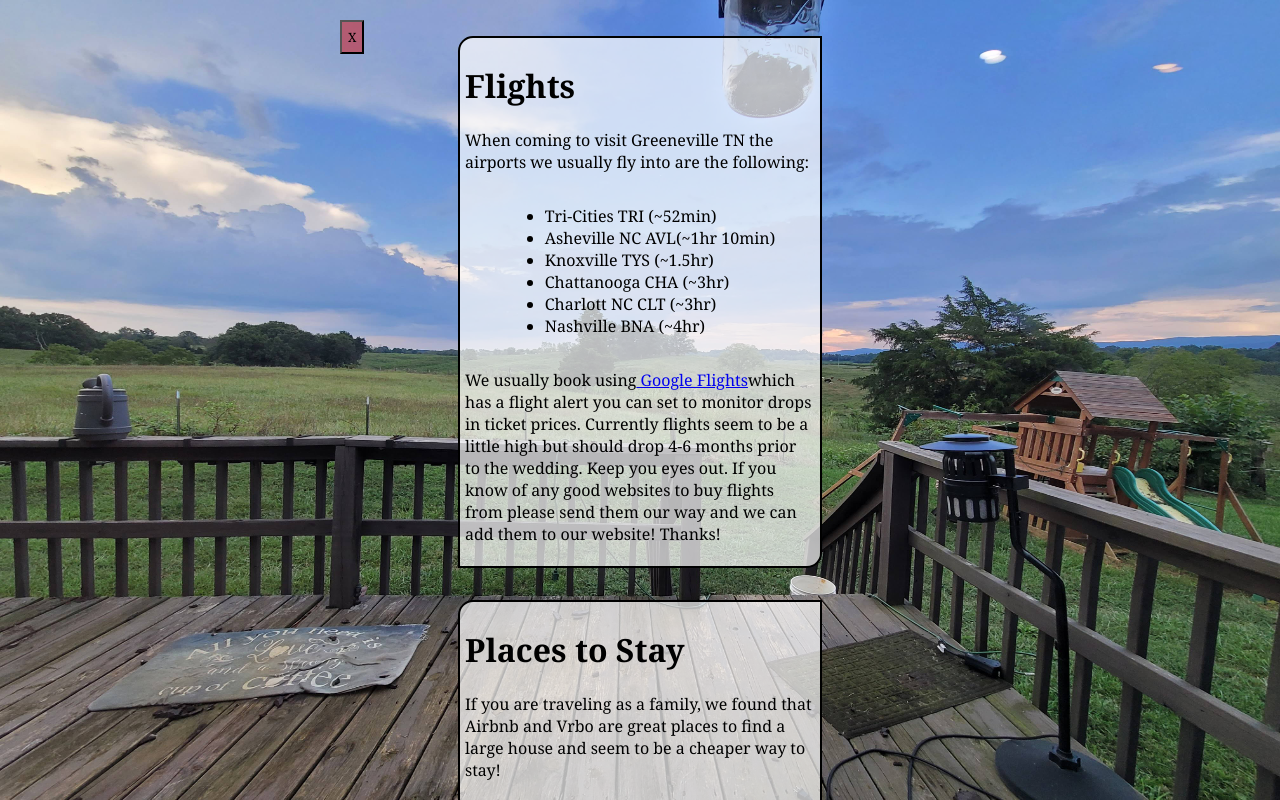
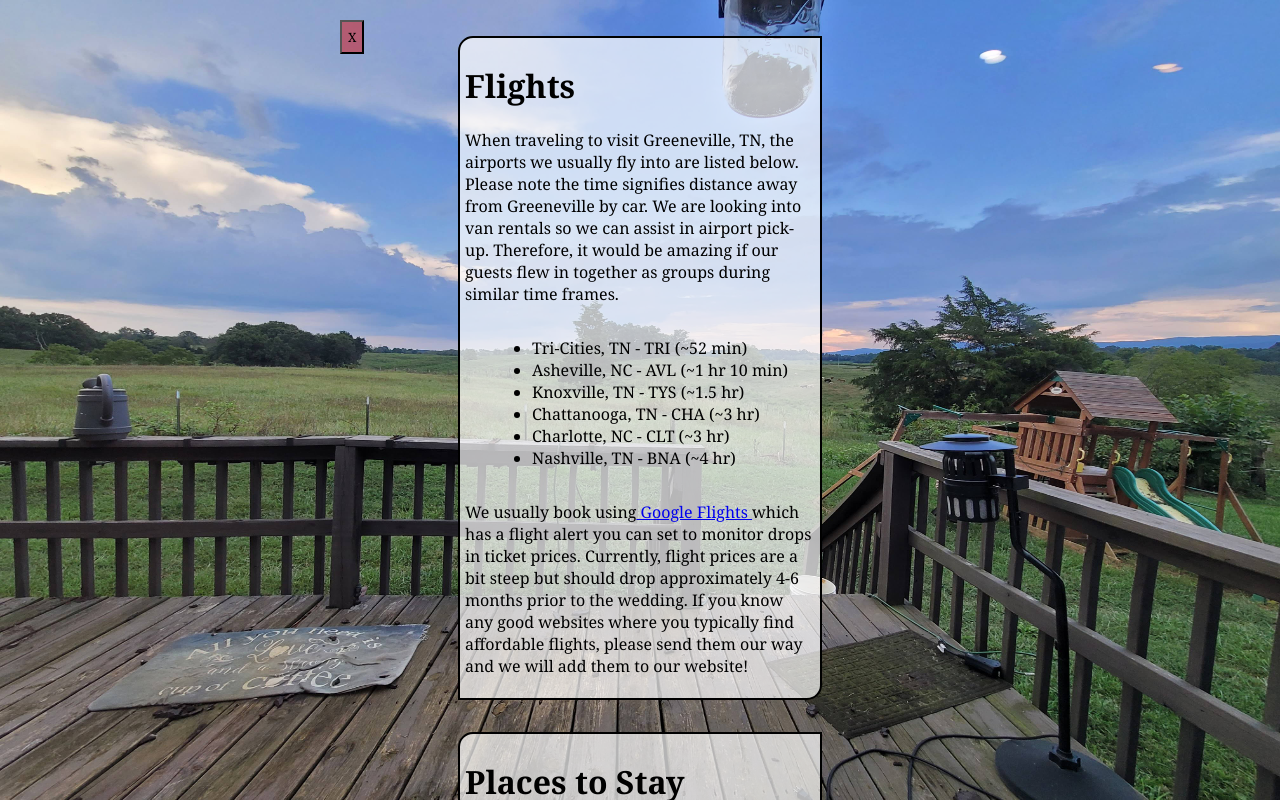
Before and after one commit to sarmenta3/weddingApp, a React (Create React App) app in the folder wedding-app/: page / in a window 1280 px wide. Both pictures are taken after a click on the button "Flights and Places to Stay". Built offline with nearby package versions, Linux system fonts and the light colour scheme.

Commit message:
Add jelena wording

```diff
--- a/wedding-app/src/Activities/tenTrip/tenTrip.js
+++ b/wedding-app/src/Activities/tenTrip/tenTrip.js
@@ -77,7 +77,7 @@ function TenTrip({onClose}) {
                 <button className='tenTrip-exit-button' onClick={() => handleSetClose()}>X</button>
                 <div className="tenTrip-info">
                     <p>If you would like to make an adventure out of this trip this is what we would do...</p>
-                    <p>(Click on the photos for more details)</p>
+                    <p>Please click on the photos to read more details.</p>
                 </div>
 
                 {/* Nashville */}
@@ -124,7 +124,7 @@ function TenTrip({onClose}) {
                 {/*We have reach the Vull*/}
                 <div className='tenTrip-info'>
                     <p>Aww, home sweet home! You have now reached what Tennesseans call Tennesee!</p>
-                    <p>Blue skies, never ending days, and God's country.</p>
+                    <p>Never ending skies, Blue Ridge Mountains, warm summer nights, you have officially arrived to God's country.</p>
                     <div className='member'>
                         <FlipCard
                             frontImage={home}
--- a/wedding-app/src/PlacesToStayAndFlights/stayAndFlights.js
+++ b/wedding-app/src/PlacesToStayAndFlights/stayAndFlights.js
@@ -27,40 +27,39 @@ function StayAndFlights({ onClose }) {
                 <div className='flights'>
                     <h1>Flights</h1>
 
-                    <p>When coming to visit Greeneville TN the airports we usually fly into are the following:</p>
+                    <p>When traveling to visit Greeneville, TN, the airports we usually fly into are listed below. Please note the time signifies distance away from Greeneville by car. We are looking into van rentals so we can assist in airport pick-up. Therefore, it would be amazing if our guests flew in together as groups during similar time frames. </p>
 
                     {/* list of plces */}
                     <div className='flights-list'>
                         <ul>
-                            <li>Tri-Cities TRI (~52min)</li>
-                            <li>Asheville NC AVL(~1hr 10min)</li>
-                            <li>Knoxville TYS (~1.5hr)</li>
-                            <li>Chattanooga CHA (~3hr)</li>
-                            <li>Charlott NC CLT (~3hr)</li>
-                            <li>Nashville BNA (~4hr)</li>
+                            <li>Tri-Cities, TN - TRI (~52 min)</li>
+                            <li>Asheville, NC - AVL (~1 hr 10 min)</li>
+                            <li>Knoxville, TN - TYS (~1.5 hr)</li>
+                            <li>Chattanooga, TN - CHA (~3 hr)</li>
+                            <li>Charlotte, NC - CLT (~3 hr)</li>
+                            <li>Nashville, TN - BNA (~4 hr)</li>
                         </ul>
                     </div>
 
-                    <p> We usually book using<a href="https://www.google.com/travel/flights"> Google Flights</a>
-                         which has a flight alert you can set to monitor drops in ticket prices. Currently flights seem to be a little high
-                        but should drop 4-6 months prior to the wedding. Keep you eyes out. If you know of any good websites to buy flights
-                        from please send them our way and we can add them to our website! Thanks! </p>
+                    <p> We usually book using<a href="https://www.google.com/travel/flights"> Google Flights </a>
+                         which has a flight alert you can set to monitor drops in ticket prices. Currently, flight prices are a bit steep but should drop approximately 4-6 months prior to the wedding.
+                        If you know any good websites where you typically find affordable flights, please send them our way and we will add them to our website! </p>
                 </div>
 
                 {/* places to stay */}
                 <div className='placesToStay'>
                     {/* Main header */}
                     <h1>Places to Stay</h1>
-                    <p>If you are traveling as a family, we found that Airbnb and Vrbo are great places to find
-                        a large house and seem to be a cheaper way to stay!
+                    <p>If you are traveling as a family, we found that Airbnb and Vrbo are both great resources to find
+                        large houses and appear to be more affordable for families!
                     </p>
 
                     {/* General morgal */}
                     <h5><a href="http://www.generalmorganinn.com/" target="_blank" rel="noreferrer">General Morgan</a></h5>
-                    <p>Located in Downtown Greeneville and ~16 min form the venue.
-                        We tried to block rooms and see if we could get a guest discount.
+                    <p>Located in Downtown Greeneville and ~16 min away from the venue.
+                        We tried to block rooms and inquired if we could receive a guest discount for 30+ rooms.
                         However, they were not willing to work with us. We found Expedia
-                        had cheaper prices than what they were offering.
+                        had much more affordable prices than what they were offering.
                     </p>
 
                     <img
@@ -70,7 +69,7 @@ function StayAndFlights({ onClose }) {
 
                     {/* Nolichuckey Bluffs */}
                     <h5><a href="https://www.tennessee-cabins.com/" target="_blank" rel="noreferrer">Nolichuckey Bluffs Cabins</a></h5>
-                    <p>Located ~14 min form the vinue and from Downtown Greeneville. I will be checking this place out in November and getting back!
+                    <p>Located ~14 min away from the venue and from Downtown Greeneville. We will be checking this place out in November and adding more details!
                     </p>
                     <img
                         className='imageWidth'
@@ -79,9 +78,9 @@ function StayAndFlights({ onClose }) {
 
                     {/* Hampton Inn */}
                     <h5><a href="https://www.hilton.com/en/hotels/grvtnhx-hampton-greeneville/?SEO_id=GMB-AMER-HX-GRVTNHX&y_source=1_MjA4MzY0Mi03MTUtbG9jYXRpb24ud2Vic2l0ZQ%3D%3D" target="_blank" rel="noreferrer">
-                    HAMPTON INN GREENEVILLE
+                    Hampton Inn Greeneville
                     </a></h5>
-                    <p>Located ~18 min form the vinue and 10 minfrom Downtown Greeneville. I will be checking this place out in November and getting back!
+                    <p>Located ~18 min away from the venue and 10 min away from Downtown Greeneville. We will be checking this place out in November and adding more details!
                     </p>
                     <img
                         className='imageWidth'
@@ -92,7 +91,7 @@ function StayAndFlights({ onClose }) {
                     <h5><a href="https://www.choicehotels.com/tennessee/greeneville/quality-inn-hotels/tn673?mc=llgoxxpx" target="_blank" rel="noreferrer">
                     Quality Inn Greeneville - Tusculum
                     </a></h5>
-                    <p>Located ~18 min form the vinue and 10 minfrom Downtown Greeneville. I will be checking this place out in November and getting back!
+                    <p>Located ~18 min away from the venue and 10 min away from Downtown Greeneville. We will be checking this place out in November and adding more details!
                     </p>
                     <img
                         className='imageWidth'
--- a/wedding-app/src/homePage/homePage.js
+++ b/wedding-app/src/homePage/homePage.js
@@ -49,7 +49,7 @@ function HomePage() {
             <div className="BackGround">
 
                 <div className="intro">
-                    <h3>Thank you for your love and support! We cannot wait to celebrate with you all in the same town where we got engaged!</h3>
+                    <h3>Thank you for your love and support! We cannot wait to celebrate with you all in the same town where we got engaged! Please RSVP by no later than April 1, 2026 (no this is not a joke). </h3>
                     <h3>Date: August 8, 2026</h3>
                     <h3>Venue: <a href="https://johnstonhomeplace.com/" target="_blank" rel="noreferrer">
                         Johnston Home Place
--- a/wedding-app/src/theCrew/theCrew.js
+++ b/wedding-app/src/theCrew/theCrew.js
@@ -199,7 +199,7 @@ function TheCrew({ onClose }) {
      const noah = (
         <div>
             <h1>Noah</h1>
-            <p>I am so honored to be part of this beautiful wedding congratulations Sam and Jelena can't wait till 8/8/2026</p>
+            <p>I am so honored to be part of this beautiful wedding congratulations Sam and Jelena can't wait till 8/8/2026.</p>
         </div>
     )
 
@@ -224,7 +224,7 @@ function TheCrew({ onClose }) {
 
                  {/* =============Start Of ladies========================= */}
                 <div className='theCrew-info'>
-                    <p>(Click on the photos for more details)</p>
+                    <p>Please click on the photos to read more details.</p>
 
                    {/* Jelena */}
                     <h1>The Bride</h1>
```
Also changed, not shown: wedding-app/src/Activities/Greeveville/greeneville.js (+9 -9 lines).
